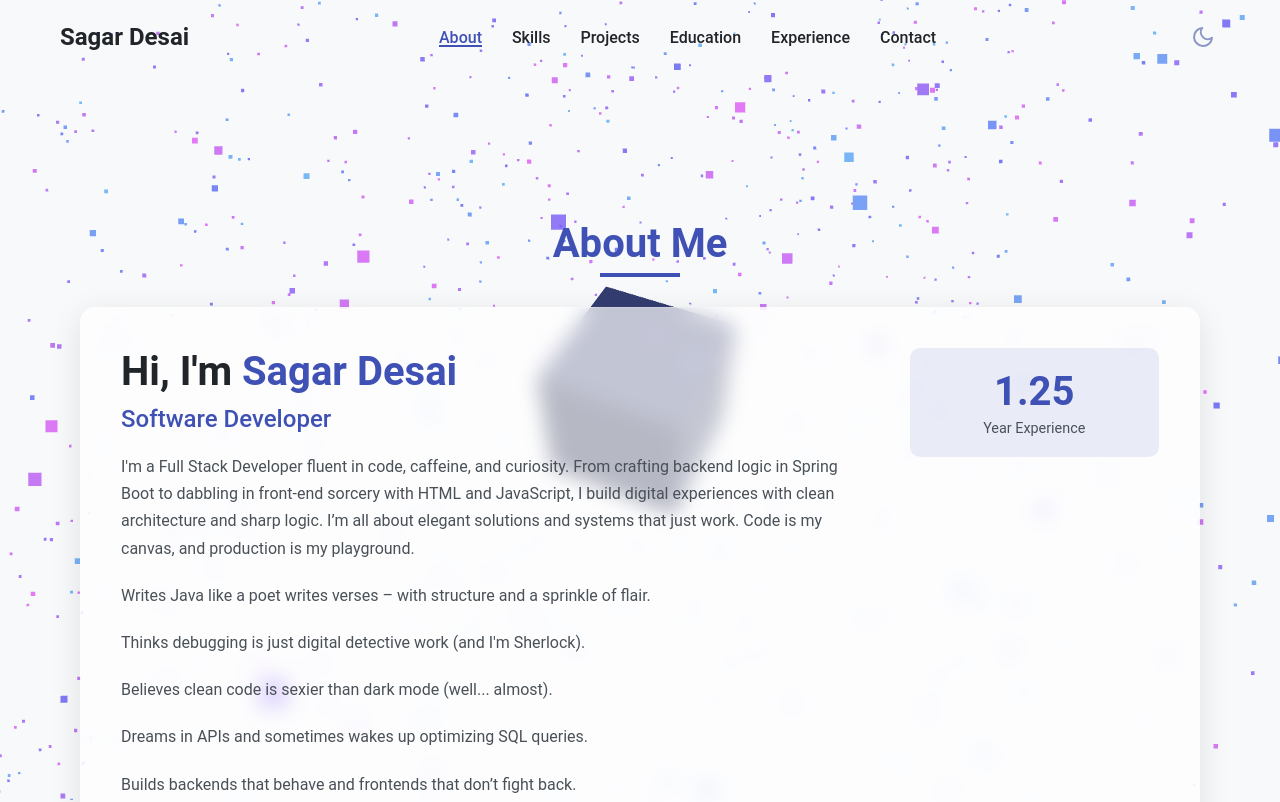
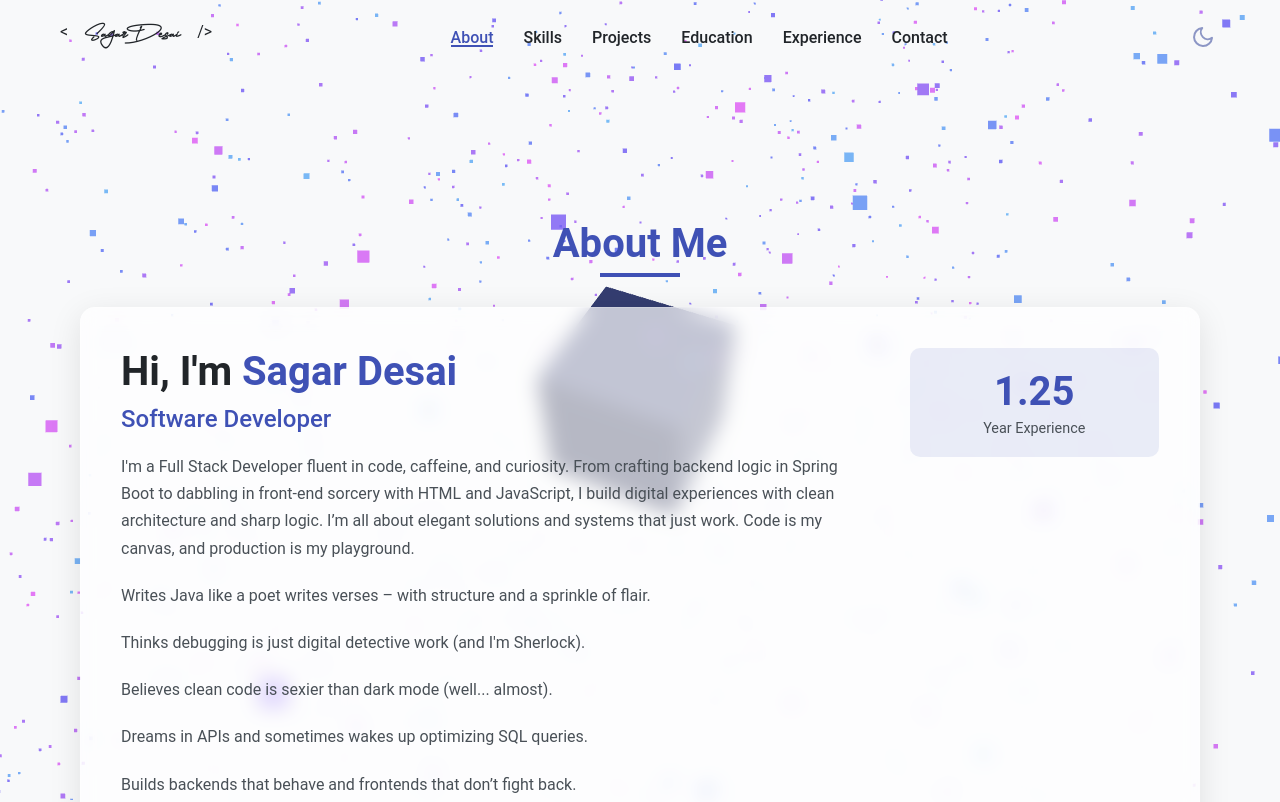
Before and after one commit to SagarDesai10/sagar-s-portfolio, an Angular app: page /about in a window 1280 px wide. Shown: the top 802 px of the page. Built offline with nearby package versions, Linux system fonts and the light colour scheme.

Commit message:
add font

```diff
--- a/src/app/app.component.scss
+++ b/src/app/app.component.scss
@@ -0,0 +1,8 @@
+
+@font-face {
+    font-family: "Agustina Regular";
+    src: url("../assets/fonts/Agustina.woff") format("woff");
+    font-weight: normal;
+    font-style: normal;
+    font-display: swap;
+  }
--- a/src/app/components/header/header.component.html
+++ b/src/app/components/header/header.component.html
@@ -1,7 +1,11 @@
 <header class="header" [class.scrolled]="isScrolled">
   <div class="header-container">
     <div class="logo">
-      <a href="#">Sagar Desai</a>
+      <span> &lt;</span>
+        <span class="logo-name">
+          SagarDesai
+        </span>
+      <span>/&gt;</span>
     </div>
 
     <nav class="nav-menu">
--- a/src/app/components/header/header.component.scss
+++ b/src/app/components/header/header.component.scss
@@ -38,6 +38,12 @@
       color: var(--accent-primary);
     }
   }
+}
+
+.logo-name {
+  font-family: "Agustina Regular";
+  font-weight: bold;
+  padding: 0 10px;
 }
 
 .nav-menu {
```
Also changed, not shown: src/assets/fonts/Agustina.woff (added), 1 other file (tests, documents, lock files or other folders).
